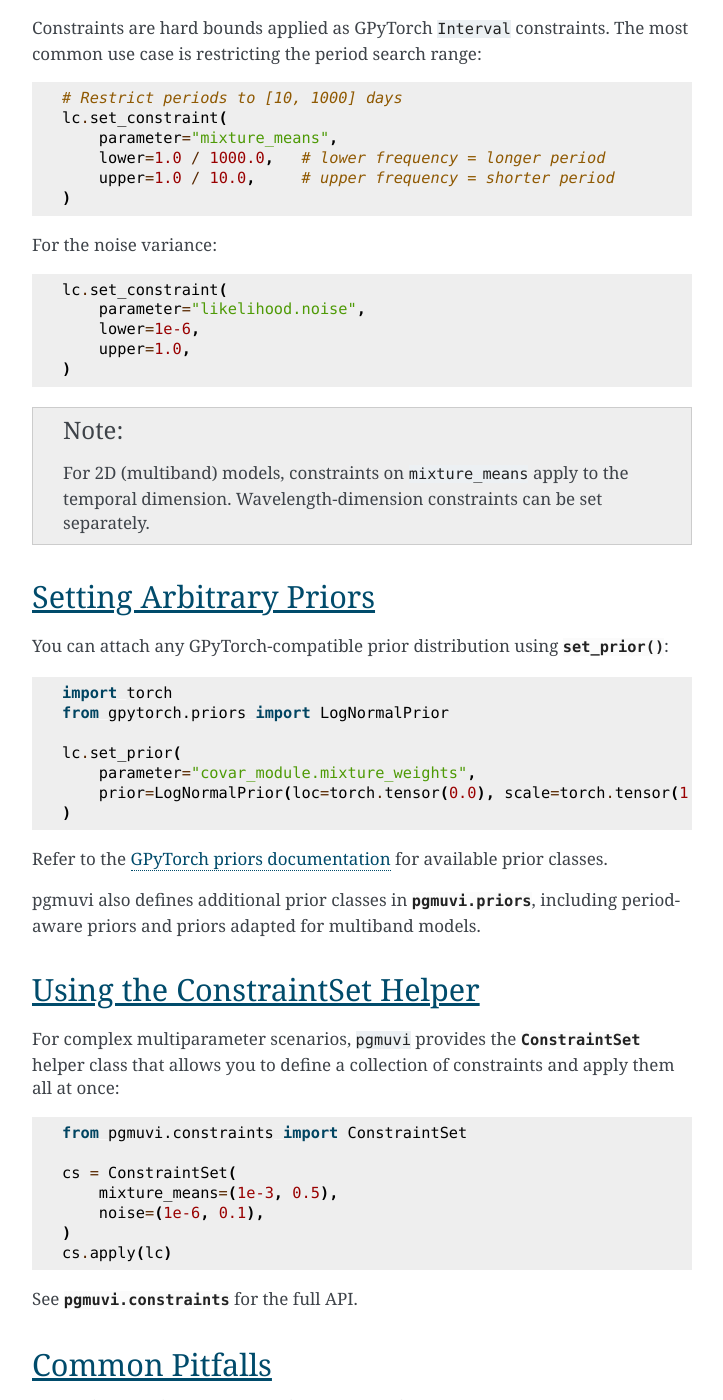
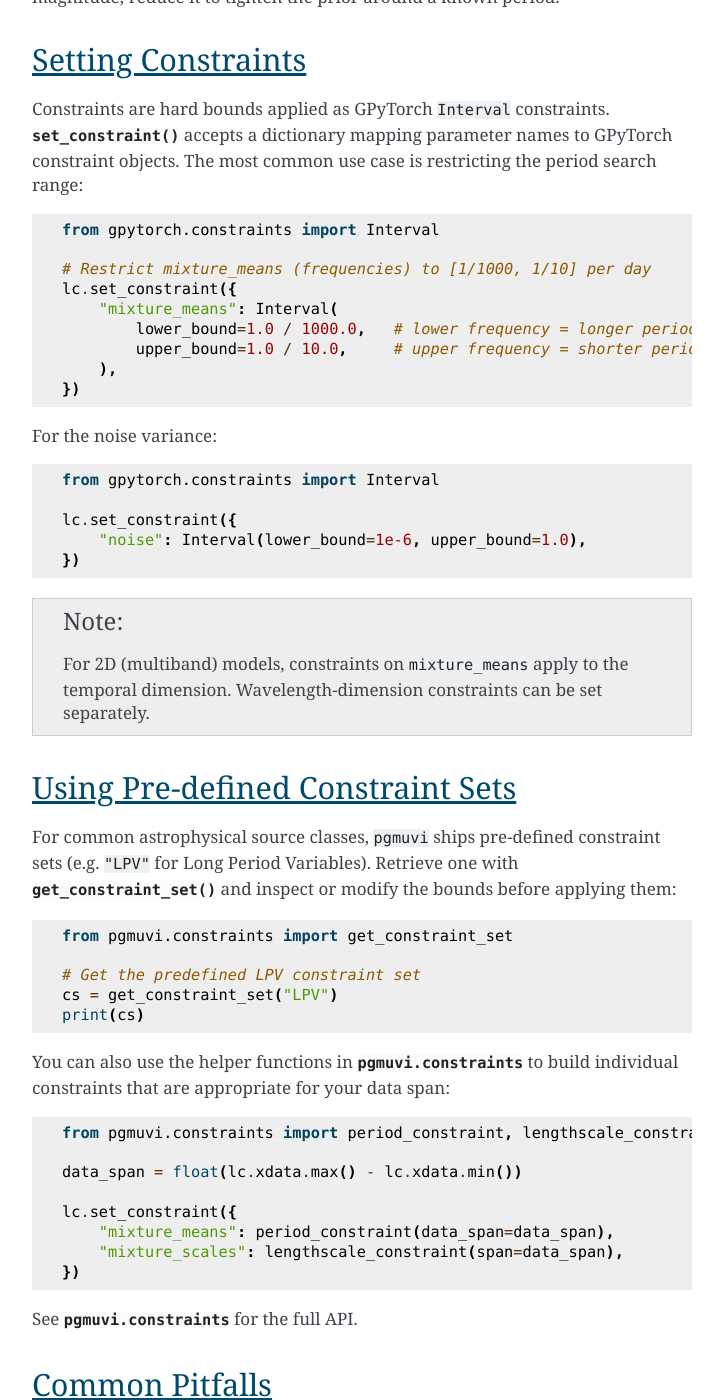
Before and after one commit to ICSM/pgmuvi, a Sphinx documentation site: the page built from docs/source/howto/priors_constraints.rst, in a window 1280 px wide and 1400 px high, scrolled down 1461 px. Shown: the whole window, without its empty margins (388-1111 px from the left). Built offline with Sphinx 7.4.7, drawn with Linux system fonts in a browser that asks for light colours; pages that are not in the unit, such as notebooks, are missing from menus; some of the changed text lies outside the part shown.

Commit message:
Fix documentation API examples based on PR review feedback
Agent-Logs-Url: https://github.com/ICSM/pgmuvi/sessions/975e5d0c-7b58-468e-a247-741c4951db7b

Co-authored-by: pscicluna <509178+pscicluna@users.noreply.github.com>

```diff
--- a/docs/source/howto/priors_constraints.rst
+++ b/docs/source/howto/priors_constraints.rst
@@ -43,77 +43,79 @@ Setting a Period Prior
 The most commonly adjusted prior is the prior on the mixture means (frequencies),
 which corresponds to placing a prior on the variability period.  Use
 :meth:`~pgmuvi.lightcurve.Lightcurve.set_period_prior` to set a log-normal or
-uniform prior on the period::
+normal prior on the period::
 
-    # Log-normal prior: mode 100 days, width factor ~2
-    lc.set_period_prior(period=100.0, period_sigma=0.5)
+    # Log-normal prior: log-mean 5.0 (median ≈ 148 days), log-standard-deviation 0.5
+    lc.set_period_prior(
+        prior_type="lognormal",
+        mu=5.0,
+        sigma=0.5,
+    )
 
     # Inspect the resulting prior
     print(lc.get_period_prior())
 
-The ``period_sigma`` argument controls the width of the log-normal prior in
-log-frequency space.
+For a log-normal prior, ``mu`` and ``sigma`` are defined in log-period space
+(natural units).  A ``sigma`` of 1.0 corresponds to a broad prior spanning
+roughly an order of magnitude; reduce it to tighten the prior around a known
+period.
 
 Setting Constraints
 --------------------
 
 Constraints are hard bounds applied as GPyTorch ``Interval`` constraints.
-The most common use case is restricting the period search range::
+:meth:`~pgmuvi.lightcurve.Lightcurve.set_constraint` accepts a dictionary mapping
+parameter names to GPyTorch constraint objects.  The most common use case is
+restricting the period search range::
 
-    # Restrict periods to [10, 1000] days
-    lc.set_constraint(
-        parameter="mixture_means",
-        lower=1.0 / 1000.0,   # lower frequency = longer period
-        upper=1.0 / 10.0,     # upper frequency = shorter period
-    )
+    from gpytorch.constraints import Interval
+
+    # Restrict mixture_means (frequencies) to [1/1000, 1/10] per day
+    lc.set_constraint({
+        "mixture_means": Interval(
+            lower_bound=1.0 / 1000.0,   # lower frequency = longer period
+            upper_bound=1.0 / 10.0,     # upper frequency = shorter period
+        ),
+    })
 
 For the noise variance::
 
-    lc.set_constraint(
-        parameter="likelihood.noise",
-        lower=1e-6,
-        upper=1.0,
-    )
+    from gpytorch.constraints import Interval
+
+    lc.set_constraint({
+        "noise": Interval(lower_bound=1e-6, upper_bound=1.0),
+    })
 
 .. note::
 
    For 2D (multiband) models, constraints on ``mixture_means`` apply to the
    temporal dimension.  Wavelength-dimension constraints can be set separately.
 
-Setting Arbitrary Priors
--------------------------
+Using Pre-defined Constraint Sets
+-----------------------------------
 
-You can attach any GPyTorch-compatible prior distribution using
-:meth:`~pgmuvi.lightcurve.Lightcurve.set_prior`::
+For common astrophysical source classes, ``pgmuvi`` ships pre-defined constraint
+sets (e.g. ``"LPV"`` for Long Period Variables).  Retrieve one with
+:func:`~pgmuvi.constraints.get_constraint_set` and inspect or modify the bounds
+before applying them::
 
-    import torch
-    from gpytorch.priors import LogNormalPrior
+    from pgmuvi.constraints import get_constraint_set
 
-    lc.set_prior(
-        parameter="covar_module.mixture_weights",
-        prior=LogNormalPrior(loc=torch.tensor(0.0), scale=torch.tensor(1.0)),
-    )
+    # Get the predefined LPV constraint set
+    cs = get_constraint_set("LPV")
+    print(cs)
 
-Refer to the `GPyTorch priors documentation
-<https://docs.gpytorch.ai/en/stable/priors.html>`_ for available prior classes.
+You can also use the helper functions in :mod:`pgmuvi.constraints` to build
+individual constraints that are appropriate for your data span::
 
-pgmuvi also defines additional prior classes in :mod:`pgmuvi.priors`, including
-period-aware priors and priors adapted for multiband models.
+    from pgmuvi.constraints import period_constraint, lengthscale_constraint
 
-Using the ConstraintSet Helper
---------------------------------
+    data_span = float(lc.xdata.max() - lc.xdata.min())
 
-For complex multiparameter scenarios, ``pgmuvi`` provides the
-:class:`~pgmuvi.constraints.ConstraintSet` helper class that allows you to define
-a collection of constraints and apply them all at once::
-
-    from pgmuvi.constraints import ConstraintSet
-
-    cs = ConstraintSet(
-        mixture_means=(1e-3, 0.5),
-        noise=(1e-6, 0.1),
-    )
-    cs.apply(lc)
+    lc.set_constraint({
+        "mixture_means": period_constraint(data_span=data_span),
+        "mixture_scales": lengthscale_constraint(span=data_span),
+    })
 
 See :mod:`pgmuvi.constraints` for the full API.
 
```
Also changed, not shown: docs/source/howto/interpreting_results.rst (+17 -13 lines), docs/source/howto/loading_data.rst (+11 -3 lines), docs/source/howto/model_selection.rst (+24 -14 lines), docs/source/howto/preprocessing.rst (+12 -11 lines), docs/source/notebooks/tutorial_preprocessing.ipynb.
